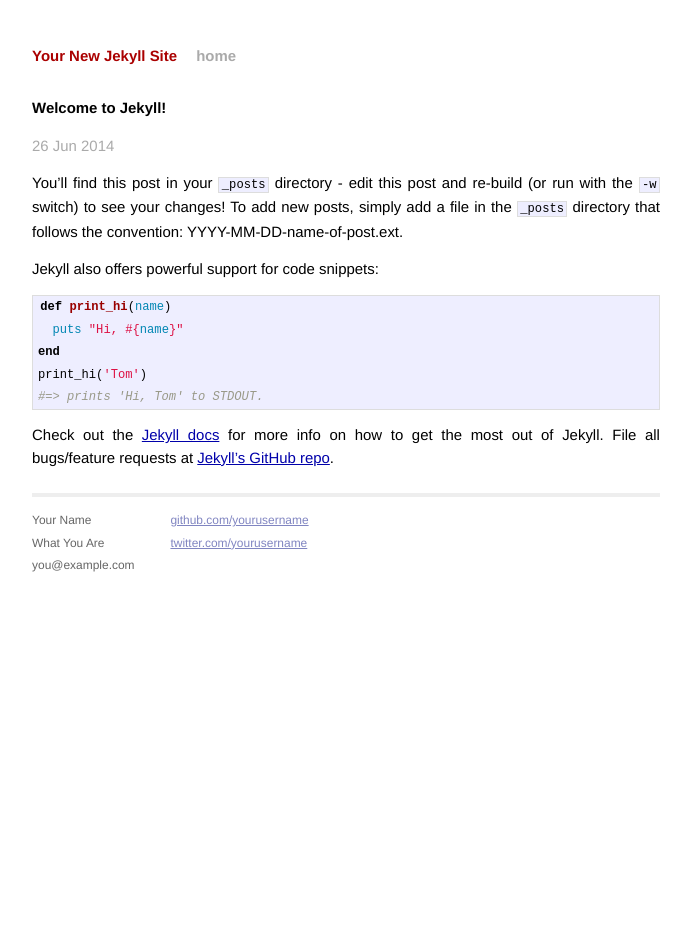
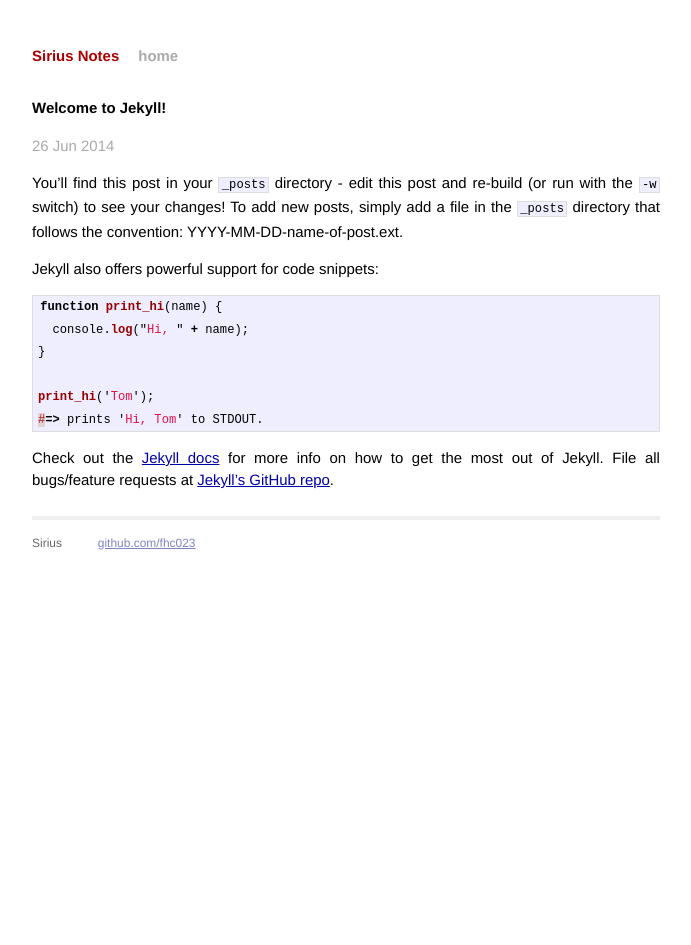
Before and after one commit to cirias/fhc023.github.io, a Jekyll site: the page built from _posts/2014-06-26-welcome-to-jekyll.markdown, in a window 1280 px wide. Shown: the whole page, without its empty margins (294-985 px from the left). Built offline with Jekyll 4.4.1, drawn with Linux system fonts in a browser that asks for light colours; Markdown is read by kramdown in place of the engine named in the settings.

Commit message:
change site info

```diff
--- a/_config.yml
+++ b/_config.yml
@@ -1,3 +1,4 @@
-name: Your New Jekyll Site
+name: Sirius Notes
 markdown: redcarpet
 pygments: true
+permalink: none
--- a/_layouts/default.html
+++ b/_layouts/default.html
@@ -26,15 +26,12 @@
           <div class="footer">
             <div class="contact">
               <p>
-                Your Name<br />
-                What You Are<br />
-                you@example.com
+                Sirius<br />
               </p>
             </div>
             <div class="contact">
               <p>
-                <a href="https://github.com/yourusername">github.com/yourusername</a><br />
-                <a href="https://twitter.com/yourusername">twitter.com/yourusername</a><br />
+                <a href="https://github.com/yourusername">github.com/fhc023</a><br />
               </p>
             </div>
           </div>
--- a/_posts/2014-06-26-welcome-to-jekyll.markdown
+++ b/_posts/2014-06-26-welcome-to-jekyll.markdown
@@ -10,11 +10,12 @@
 
 Jekyll also offers powerful support for code snippets:
 
-{% highlight ruby %}
-def print_hi(name)
-  puts "Hi, #{name}"
-end
-print_hi('Tom')
+{% highlight javascript %}
+function print_hi(name) {
+  console.log("Hi, " + name);
+}
+
+print_hi('Tom');
 #=> prints 'Hi, Tom' to STDOUT.
 {% endhighlight %}
 
--- a/index.html
+++ b/index.html
@@ -1,6 +1,6 @@
 ---
 layout: default
-title: Your New Jekyll Site
+title: Sirius Notes
 ---
 
 <div id="home">
```
